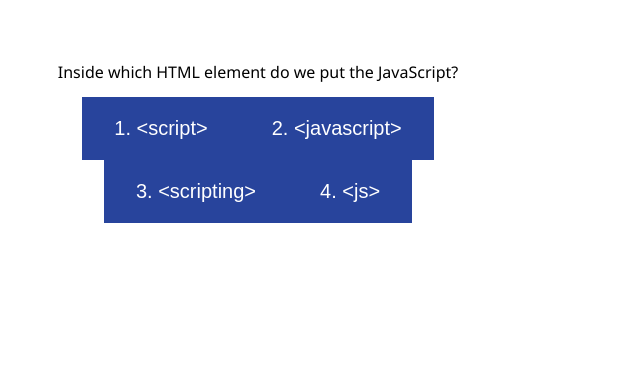
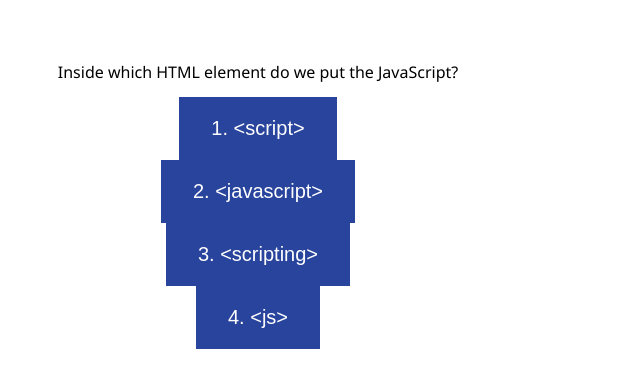
Before and after one commit to bigc10theboi/hw4_code_quiz, a plain HTML site: page code-quiz.html in a window 1280 px wide. Both pictures are taken after a click on the button "Start Quiz". Shown: the part 76-464 px from the top of the page, without its empty margins (382-1022 px from the left). Drawn offline with nearby package versions, Linux system fonts and the light colour scheme.

Commit message:
added choices CSS

```diff
--- a/assets/style.css
+++ b/assets/style.css
@@ -44,6 +44,10 @@ button:hover {
   background-color: #20772b;
   color: #f3f3f3;
 }
+#choices {
+  margin: auto;
+  width: 200px;
+}
 
 /* class to hide questions and ending screen */
 .hide {
```
Lines whose indentation alone changed are shown as unchanged.
